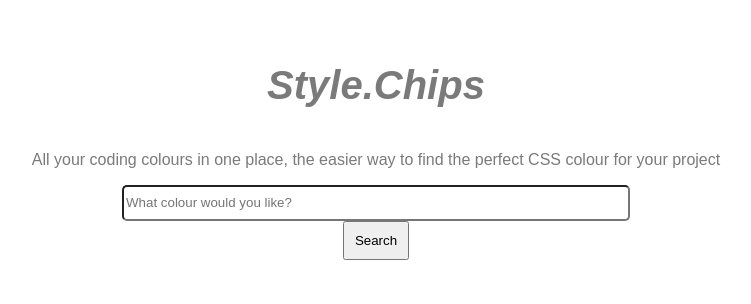
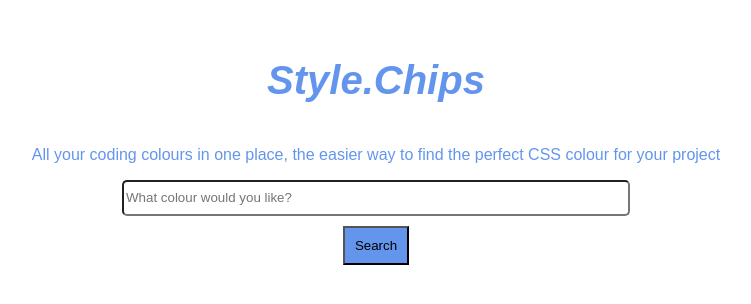
Before and after one commit to luWarr/CSS-Colours, a plain HTML site: page index.html in a window 1280 px wide. Shown: the whole page, without its empty margins (264-1015 px from the left). Drawn offline with Linux system fonts and the light colour scheme; a web font is replaced by a local one.

Commit message:
changing style search

```diff
--- a/style.css
+++ b/style.css
@@ -5,14 +5,14 @@
     font-weight: 600;
     font-size:40px;
     font-style: italic;
-    color: #7A7A7A;
+    color:  #6495ED;
 }
 
 #p{
     font-family: "quicksand", sans-serif;
     font-weight: 500;
     font-style: normal;
-    color: #7A7A7A;
+    color:  #6495ED;
 }
 
 #h3{
@@ -91,7 +91,7 @@
     font-weight: 500;
     font-style: normal;
     background-color: white;
-    color: #7A7A7A;
+    color:  #6495ED;
     border-radius: 5px;
 }
 
@@ -100,10 +100,13 @@
     font-weight: 500;
     font-style: normal;
     padding: 10px;
+    margin-top:10px;
+    background-color: #6495ED;
+
 }
 
 a:hover #butt{
-    background-color: grey;
+    background-color: #4169e1;
     color:white;
 }
 
```
